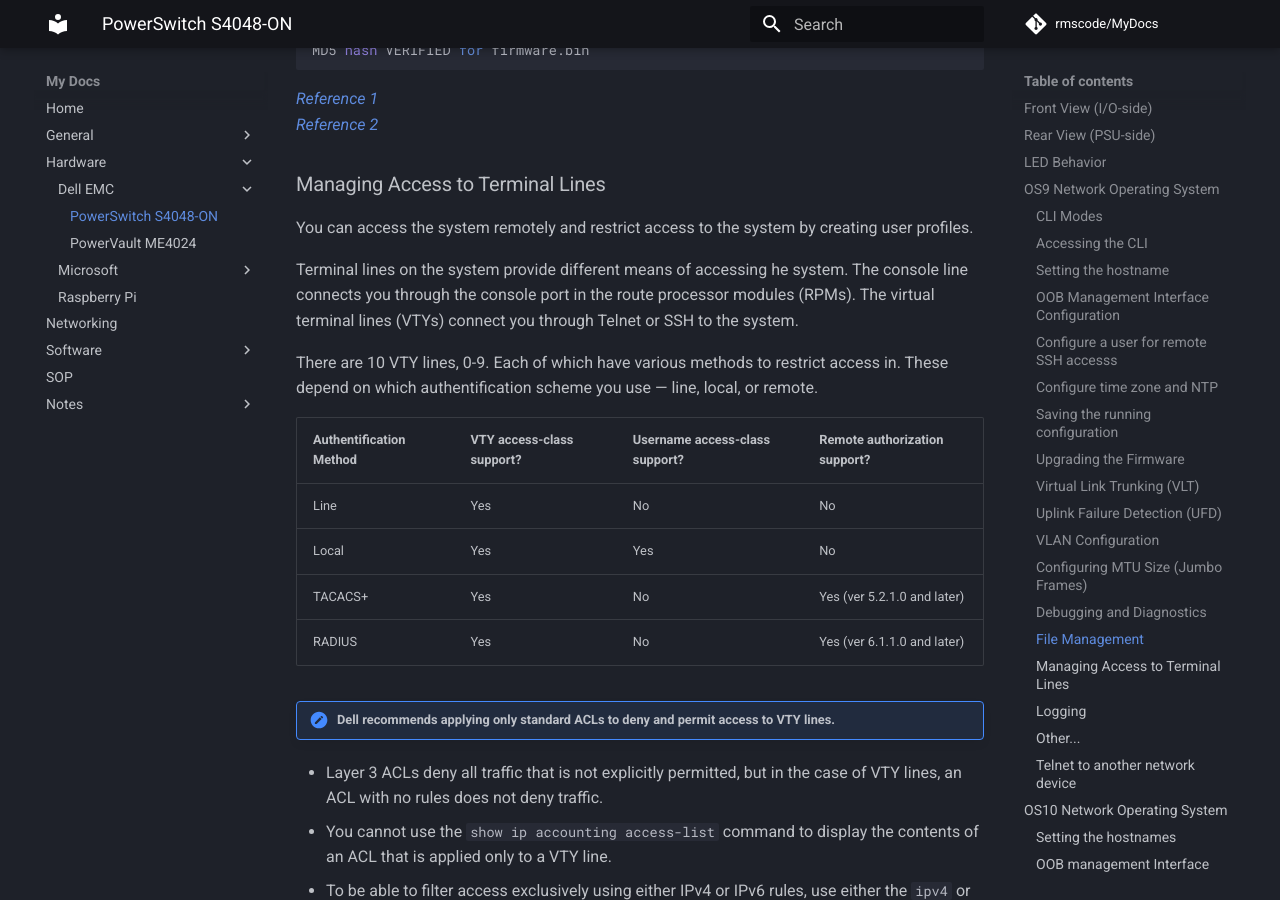
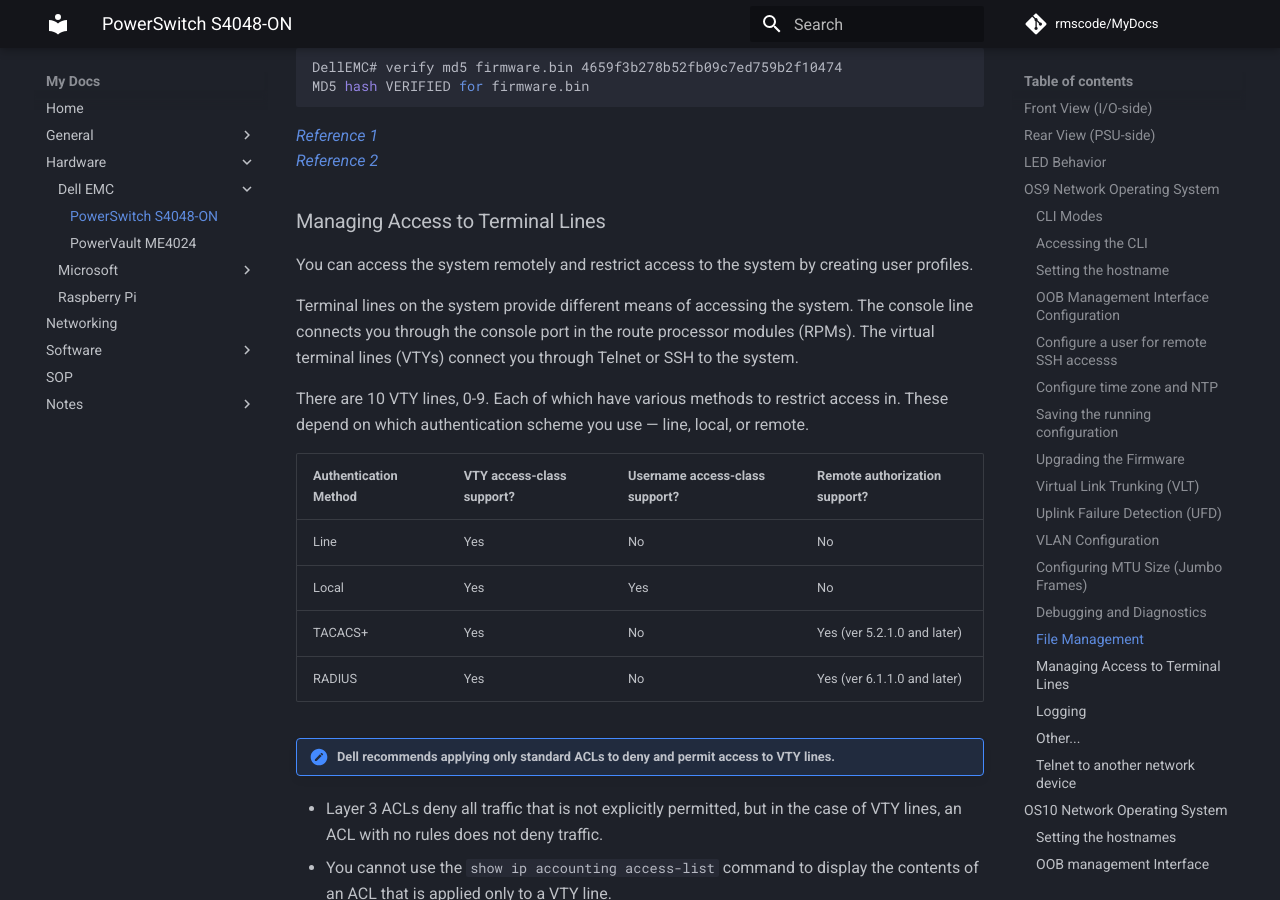
Before and after one commit to rmscode/binary-garden, an MkDocs documentation site: the page built from docs/hardware/dell-emc/s4048-on.md, in a window 1280 px wide and 900 px high, scrolled down 18137 px. Built offline with MkDocs 1.6.1 and Material for MkDocs 9.7.7, drawn with Linux system fonts in a browser that asks for light colours; comment, search, counter and statistics services are not loaded; some of the changed text lies outside the part shown.

Commit message:
Update s4048-on.md

```diff
--- a/docs/hardware/dell-emc/s4048-on.md
+++ b/docs/hardware/dell-emc/s4048-on.md
@@ -878,11 +880,11 @@
 
 You can access the system remotely and restrict access to the system by creating user profiles.
 
-Terminal lines on the system provide different means of accessing he system. The console line connects you through the console port in the route processor modules (RPMs). The virtual terminal lines (VTYs) connect you through Telnet or SSH to the system.
+Terminal lines on the system provide different means of accessing the system. The console line connects you through the console port in the route processor modules (RPMs). The virtual terminal lines (VTYs) connect you through Telnet or SSH to the system.
 
-There are 10 VTY lines, 0-9. Each of which have various methods to restrict access in. These depend on which authentification scheme you use — line, local, or remote.
+There are 10 VTY lines, 0-9. Each of which have various methods to restrict access in. These depend on which authentication scheme you use — line, local, or remote.
 
-| Authentification Method | VTY access-class support? | Username access-class support? | Remote authorization support? |
+| Authentication Method   | VTY access-class support? | Username access-class support? | Remote authorization support? |
 | ----------------------- | ------------------------- | ------------------------------ | ----------------------------- |
 | Line                    | Yes                       | No                             | No                            |
 | Local                   | Yes                       | Yes                            | No                            |
```
Also changed, not shown: other parts of docs/hardware/dell-emc/s4048-on.md (+4 -2 lines).
